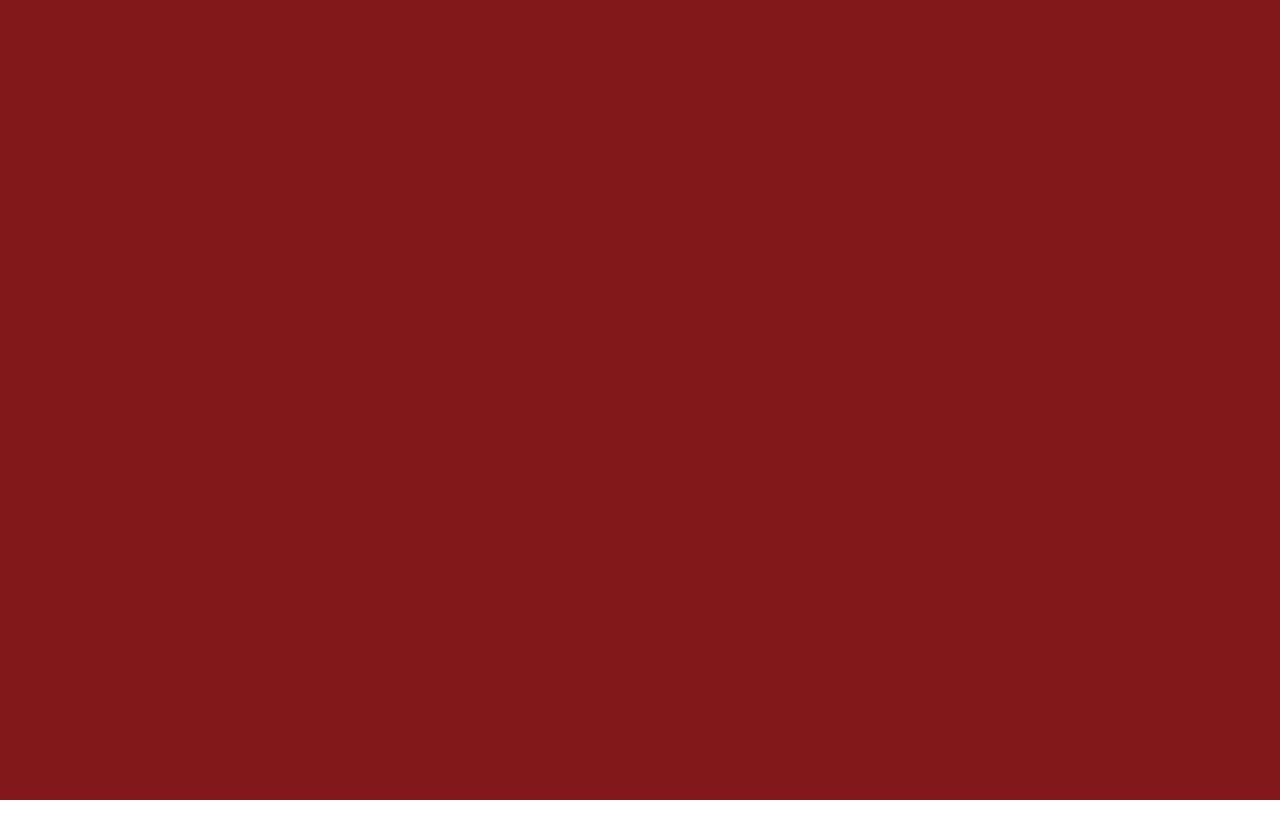
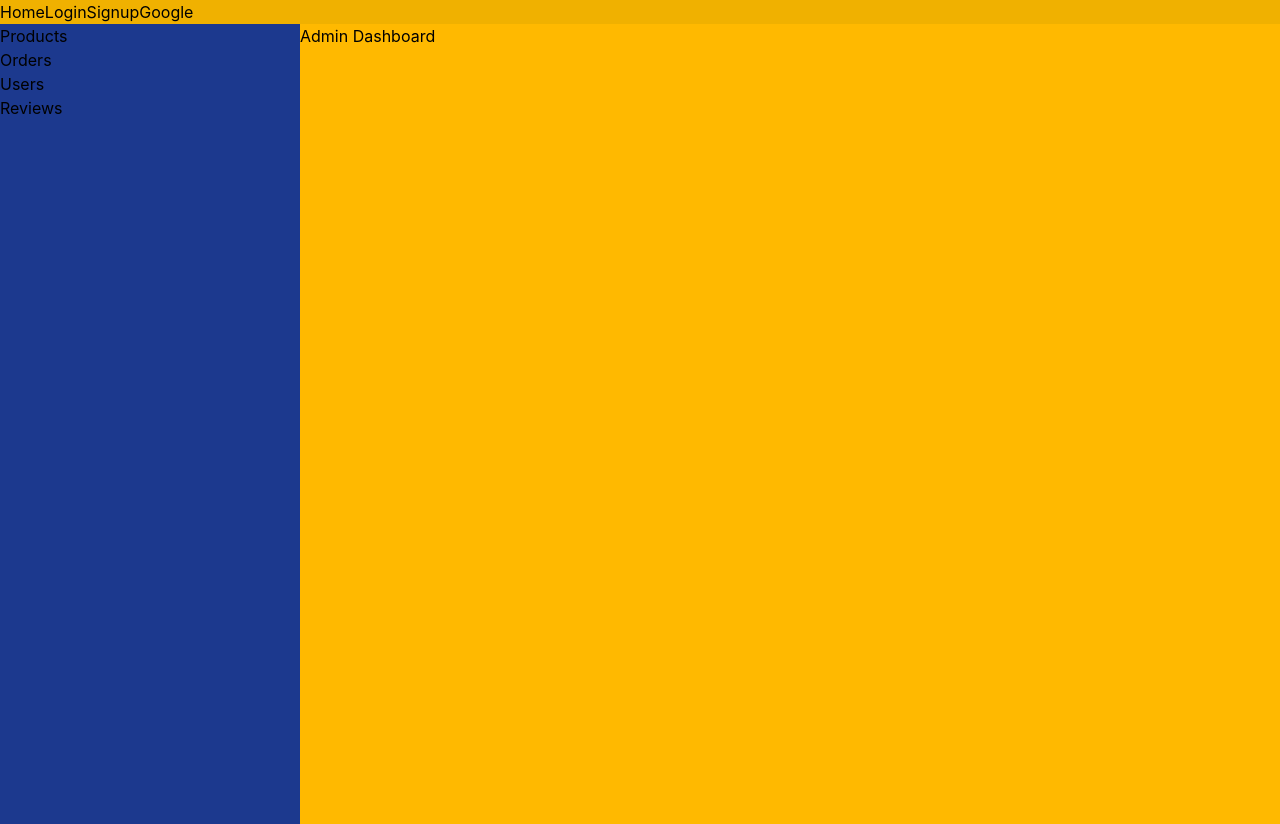
Before and after one commit to maleesha02/E-Commerce-Application-mern, a React app in the folder frontend/: page /admin in a window 1280 px wide. Before the commit the page ends 800 px from the top, so only its background shows below. Built offline with nearby package versions, Linux system fonts and the light colour scheme; the HTML template or start-up script is replaced by a standard one.

Commit message:
Admin page created

```diff
--- a/frontend/src/App.jsx
+++ b/frontend/src/App.jsx
@@ -13,11 +13,12 @@ function App() {
   return (
     <BrowserRouter>
       <div >
+        <Header/>
         <Routes path="/*">
           <Route path="/" element={<HomePage/>} />
           <Route path="/login" element={<LoginPage/>} />
           <Route path="/signup" element={<SignupPage/>} />
-          <Route path="/admin" element={<AdminPage/>} />
+          <Route path="/admin/*" element={<AdminPage/>} />
           <Route path="/*" element={<h1>404 Not Found</h1>} />
         </Routes>
       </div>
--- a/frontend/src/components/header.jsx
+++ b/frontend/src/components/header.jsx
@@ -4,9 +4,10 @@ export default function Header(){
     console.log("Header component rendered");
     return(
         <div className="bg-yellow-500 ">
-            <h1 className="text-white text-2xl font-bold">Crystal Beauty Clear</h1>
-            <p className="text-white">Lorem ipsum dolor sit amet consectetur adipisicing elit. Ratione debitis, id iusto culpa esse adipisci voluptatum repudiandae dolorem qui quaerat accusantium quia placeat quasi, quisquam perferendis deserunt necessitatibus, doloremque provident!</p>
-            <UserData/>
+            <a href="/">Home</a>
+            <a href="/login">Login</a>
+            <a href="/signup">Signup</a>
+            <a href="https://www.google.com">Google</a>
         </div>
     )
 }
--- a/frontend/src/pages/adminPage.jsx
+++ b/frontend/src/pages/adminPage.jsx
@@ -1,7 +1,23 @@
+import { Link, Route, Routes } from "react-router-dom";
+
 export default function AdminPage(){
     return(
-        <div className="w-full h-screen bg-red-900 flex flex-col items-center justify-center" >
-
+        <div className="w-full h-screen flex" >
+            <div className="h-full w-[300px] bg-blue-900 flex flex-col" >
+                <Link to="/admin/products">Products</Link>
+                <Link to="/admin/orders">Orders</Link>
+                <Link to="/admin/users">Users</Link>
+                <Link to="/admin/reviews">Reviews</Link>
+            </div>
+            <div className="h-full w-[calc(100%-300px)] bg-amber-400" >
+                <Routes path="/*">
+                    <Route path="/products" element={<h1>Products</h1>} />
+                    <Route path="/orders" element={<h1>Orders</h1>} />
+                    <Route path="/users" element={<h1>Users</h1>} />
+                    <Route path="/reviews" element={<h1>Reviews</h1>} />
+                    <Route path="/*" element={<h1>Admin Dashboard</h1>} />
+                </Routes>
+            </div>
         </div>
     )
 }
```
